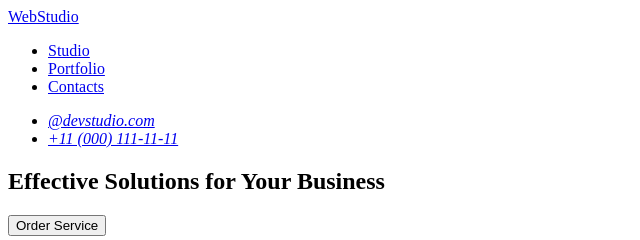
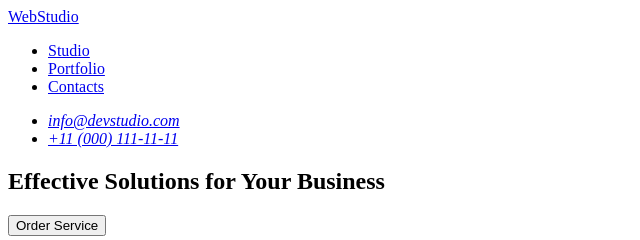
Before and after one commit to Marynryn/-goit-markup-hw-01, a plain HTML site: page index.html in a window 1280 px wide. Shown: the top 240 px of the page, 0-640 px from the left. Drawn offline with Linux system fonts and the light colour scheme.

Commit message:
Update 1

```diff
--- a/index.html
+++ b/index.html
@@ -19,7 +19,7 @@
       <address>
         <ul>
           <li>
-            <a href="mailto:info@devstudio.com">@devstudio.com</a>
+            <a href="mailto:info@devstudio.com">info@devstudio.com</a>
           </li>
           <li><a href="tel:+110001111111">+11 (000) 111-11-11</a></li>
         </ul>
```
